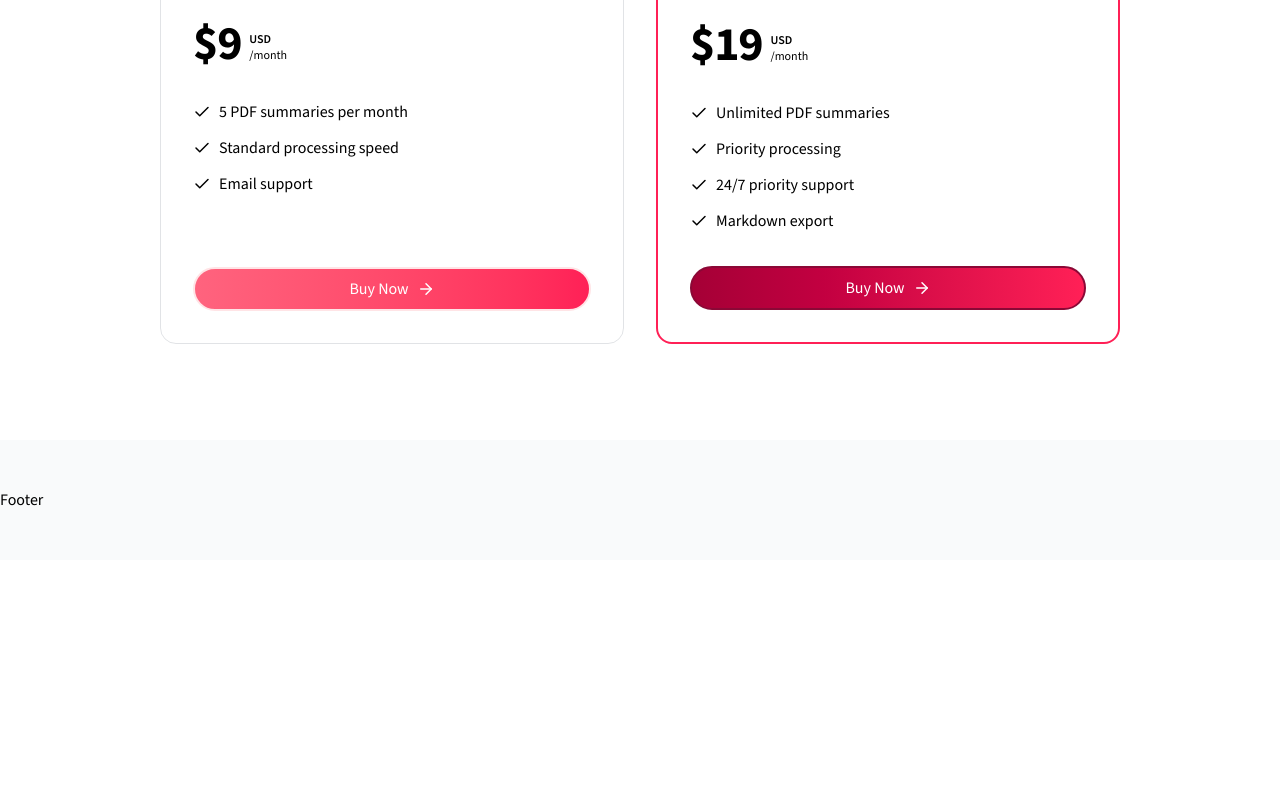
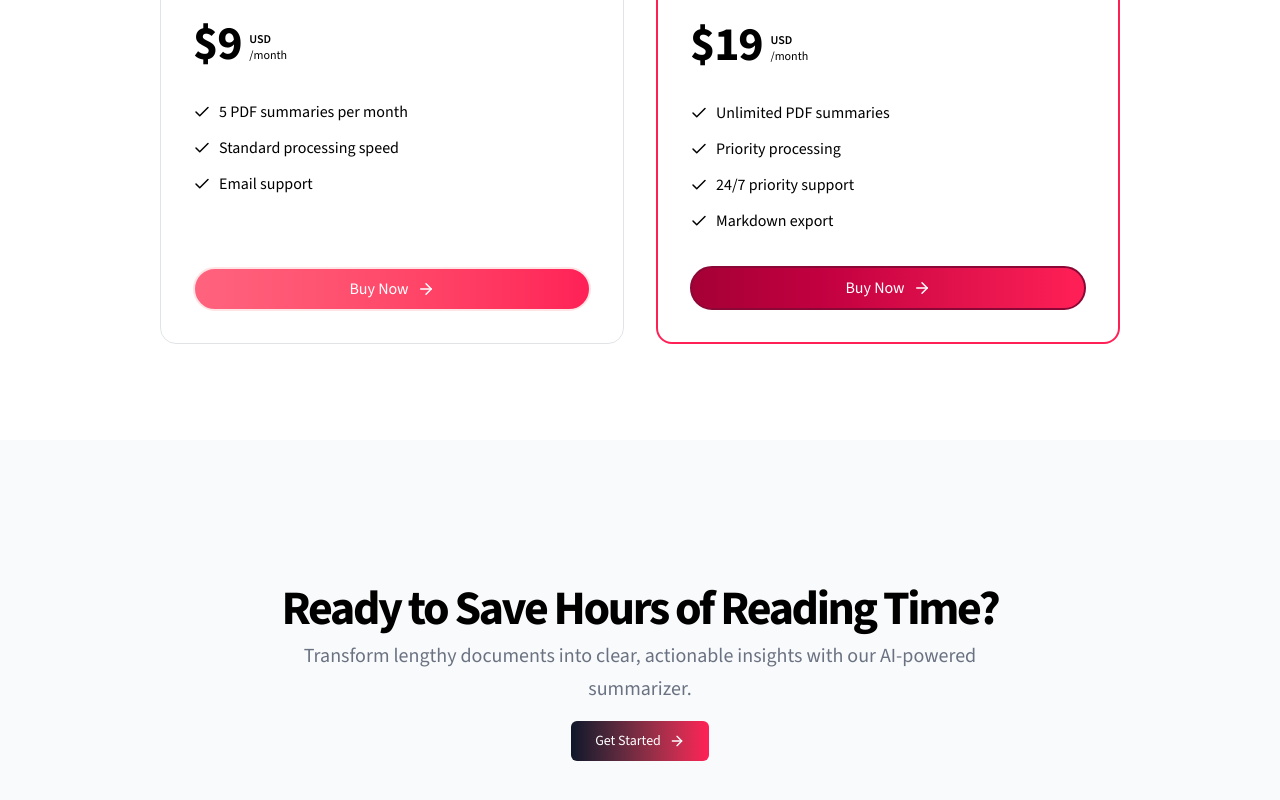
Before and after one commit to NNikoGG/vibe-pdf, a Next.js app: page / in a window 1280 px wide. Shown: the part 1858-2658 px from the top of the page. Before the commit the page ends 2418 px from the top, so only its background shows below. Built offline with nearby package versions, Linux system fonts and the light colour scheme.

Commit message:
add cta section

```diff
--- a/app/page.tsx
+++ b/app/page.tsx
@@ -3,6 +3,7 @@
 import HeroSection from "@/components/home/hero-section";
 import HowItWorksSection from "@/components/home/how-it-works";
 import PricingSection from "@/components/home/pricing-section";
+import CTASection from "@/components/home/cta-section";
 
 export default function Home() {
   return (
@@ -13,8 +14,8 @@
         <DemoSection />
         <HowItWorksSection />
         <PricingSection />
+        <CTASection />
       </div>
-      {/* <CTASection /> */}
     </div>
   );
 }
--- /dev/null
+++ b/components/home/cta-section.tsx
@@ -0,0 +1,40 @@
+import { ArrowRight } from "lucide-react";
+import Link from "next/link";
+import { Button } from "../ui/button";
+
+export default function CTASection() {
+  return (
+    <section className="bg-gray-50 py-12">
+      <div className="py-12 lg:py-24 max-w-5xl mx-auto px-4 sm:px-6 lg:px-8">
+        <div className="flex flex-col items-center justify-center space-y-4 text-center">
+          <div className="space-y-2">
+            <h2 className="text-3xl font-bold tracking-tighter sm:text-4xl md:text-5xl">
+              Ready to Save Hours of Reading Time?
+            </h2>
+            <p className="mx-auto max-w-[700px] text-gray-500 md:text-xl relaxed lg:text-base/relaxed xl:text-xl/relaxed dark:text-gray-400">
+              Transform lengthy documents into clear, actionable insights with
+              our AI-powered summarizer.
+            </p>
+          </div>
+          <div className="flex flex-col gap-2 min-[400px]:flex-row justify-center">
+            <div>
+              <Button
+                size="lg"
+                variant={"link"}
+                className="w-full min-[400px]:w-auto bg-linear-to-r from-slate-900 to-rose-500 hover:from-rose-500 hover:to-slate-900 hover:text-white text-white transition-all duration-300"
+              >
+                <Link
+                  href="/#pricing"
+                  className="flex items-center justify-center"
+                >
+                  Get Started{" "}
+                  <ArrowRight className="ml-2 h-4 w-4 animate-pulse" />
+                </Link>
+              </Button>
+            </div>
+          </div>
+        </div>
+      </div>
+    </section>
+  );
+}
```
